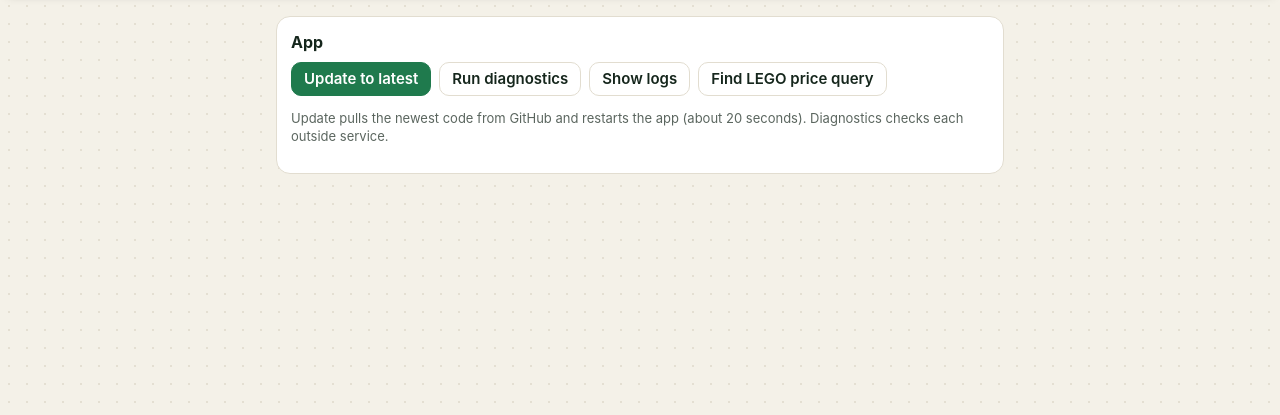
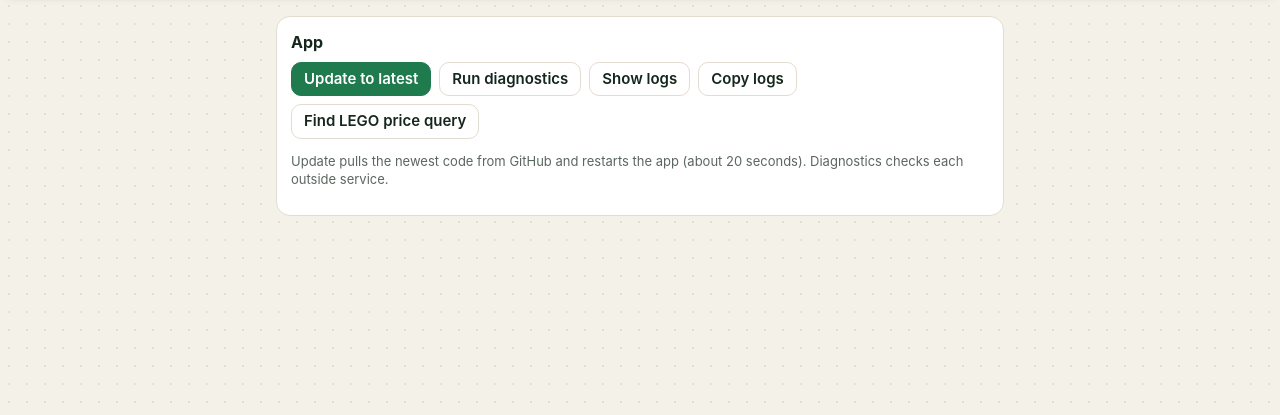
Before and after one commit to Formicidae/Lego_Buyer, a Python web app: template app/templates/admin.html in a window 1280 px wide. Shown: the part 57-472 px from the top of the page. Run offline with Jinja, Linux system fonts and the light colour scheme; the template is opened without the code that fills it, so the values that code supplies are empty.

Commit message:
Admin: copy logs button; log minifig lookups (query, source, notes) and list loads
Co-Authored-By: Claude Fable 5.1 <noreply@anthropic.com>
Claude-Session: https://claude.ai/code/session_01QSS9z3VbsCDtZPBomp7X2L

```diff
--- a/app/main.py
+++ b/app/main.py
@@ -127,6 +127,7 @@ async def api_sets(request: Request):
     if request.method == "POST":
         body = await request.json()
         raw = (body.get("set_num") or "").strip()
+        log.info("load list: %r", raw)
         if raw.lower().startswith("bo-"):
             return JSONResponse({"job": jobs.start_wishlist_import(raw[3:]), "set": db.get_set(raw)})
         try:
@@ -351,12 +352,16 @@ async def view_checklist_pdf(request: Request):
 
 async def api_minifig_resolve(request: Request):
     q = (request.query_params.get("q") or "").strip()
+    log.info("minifig resolve: q=%r", q)
     if not q:
         return JSONResponse({"error": "type an ID or a name"}, status_code=400)
+    t0 = time.time()
     try:
         cands, notes, source = await run_in_threadpool(brickowl.resolve_minifig, q)
     except Exception as e:
+        log.exception("minifig resolve: q=%r failed", q)
         return JSONResponse({"error": f"Lookup failed: {e}"}, status_code=502)
+    log.info("minifig resolve: q=%r -> %d candidates in %.1fs; source=%s; notes=%s", q, len(cands), time.time() - t0, source, notes)
     return JSONResponse({"candidates": cands, "notes": notes, "source": source})
 
 
--- a/app/static/app.js
+++ b/app/static/app.js
@@ -482,7 +482,9 @@
     picks.forEach((c) => c.addEventListener('change', () => { if (c.checked) order.push(c.value); else order.splice(order.indexOf(c.value), 1); sync(); }));
     $('#btn-combine').addEventListener('click', () => { if (order.length >= 2) location.href = `/v/${order.join(',')}`; });
     const figGo = async () => {
-      const q = $('#fig-input').value.trim(); if (!q) return;
+      const q = $('#fig-input').value.trim();
+      console.log('minifig find clicked:', JSON.stringify(q));
+      if (!q) { $('#fig-status').textContent = 'Type an ID or a name first.'; return; }
       $('#btn-fig').disabled = true; $('#fig-status').textContent = 'Looking up…'; const box = $('#fig-cands'); box.hidden = true; box.replaceChildren();
       try {
         const r = await api(`/api/minifigs/resolve?q=${encodeURIComponent(q)}`);
@@ -505,7 +507,7 @@
           box.appendChild(b);
         }
         box.hidden = false;
-      } catch (e) { $('#fig-status').textContent = e.message; }
+      } catch (e) { console.error('minifig find failed', e); $('#fig-status').textContent = 'Lookup failed: ' + e.message; }
       finally { $('#btn-fig').disabled = false; }
     };
     $('#btn-fig').addEventListener('click', figGo);
--- a/app/templates/admin.html
+++ b/app/templates/admin.html
@@ -27,6 +27,7 @@
       <button class="btn primary" id="btn-update" type="button">Update to latest</button>
       <button class="btn ghost" id="btn-diag" type="button">Run diagnostics</button>
       <button class="btn ghost" id="btn-logs" type="button">Show logs</button>
+      <button class="btn ghost" id="btn-copy-logs" type="button">Copy logs</button>
       <button class="btn ghost" id="btn-discover" type="button">Find LEGO price query</button>
     </div>
     <p class="hint" id="status">Update pulls the newest code from GitHub and restarts the app (about 20 seconds). Diagnostics checks each outside service.</p>
@@ -75,6 +76,16 @@
       pre.textContent = JSON.stringify(j, null, 2); status(r.ok ? 'Done — paste this block to Claude if the probe line says FAIL or tier is missing.' : 'Discovery failed.');
     } catch (e) { pre.textContent = String(e); status('Discovery failed.'); }
   });
+  $('#btn-copy-logs').addEventListener('click', async () => {
+    let text = $('#out').hidden ? '' : $('#out').textContent;
+    if (!text || text === 'Loading…') text = await (await fetch('/api/admin/logs?lines=300')).text();
+    try { await navigator.clipboard.writeText(text); status('Logs copied to clipboard.'); }
+    catch {
+      const ta = document.createElement('textarea'); ta.value = text; document.body.appendChild(ta); ta.select();
+      const ok = document.execCommand && document.execCommand('copy'); ta.remove();
+      status(ok ? 'Logs copied to clipboard.' : 'Copy blocked by the browser — long-press the log text to select it.');
+    }
+  });
   $('#btn-logs').addEventListener('click', async () => {
     const pre = $('#out'); pre.hidden = false; pre.textContent = 'Loading…';
     pre.textContent = await (await fetch('/api/admin/logs?lines=200')).text();
```
